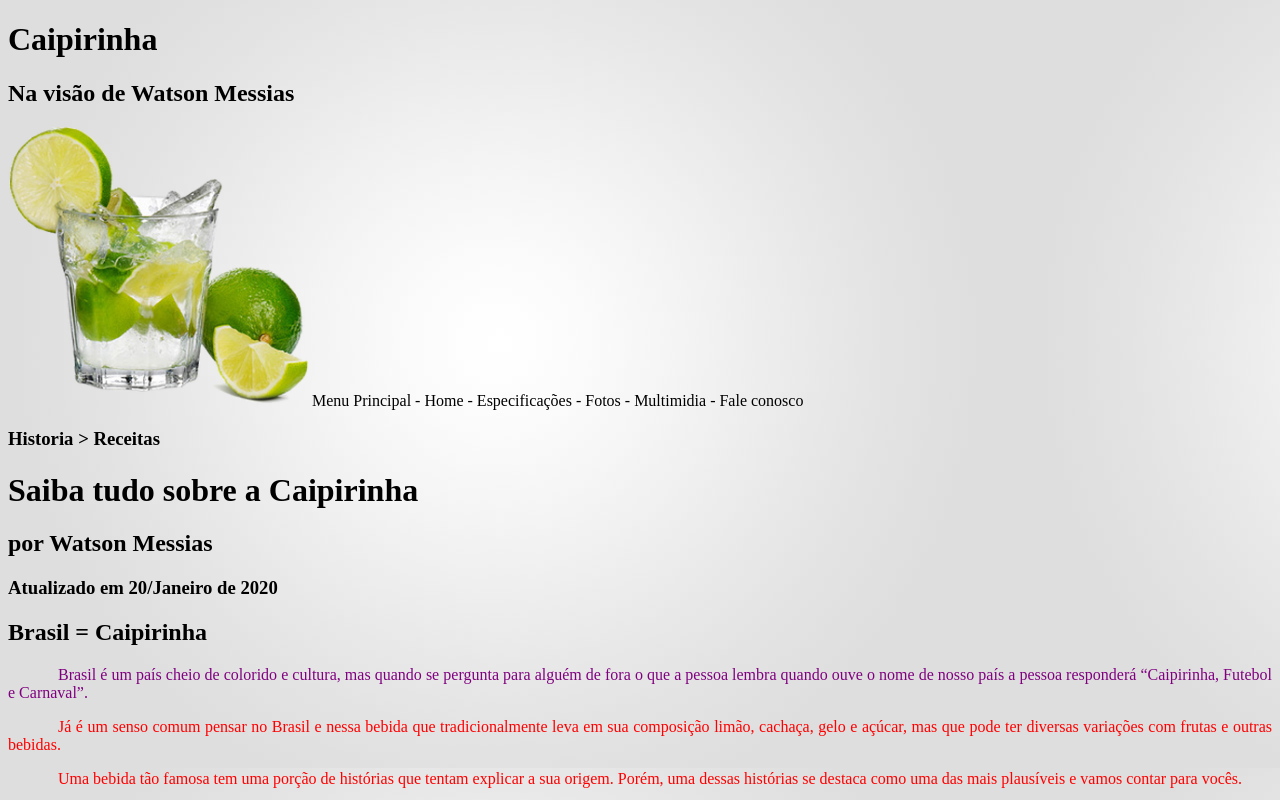
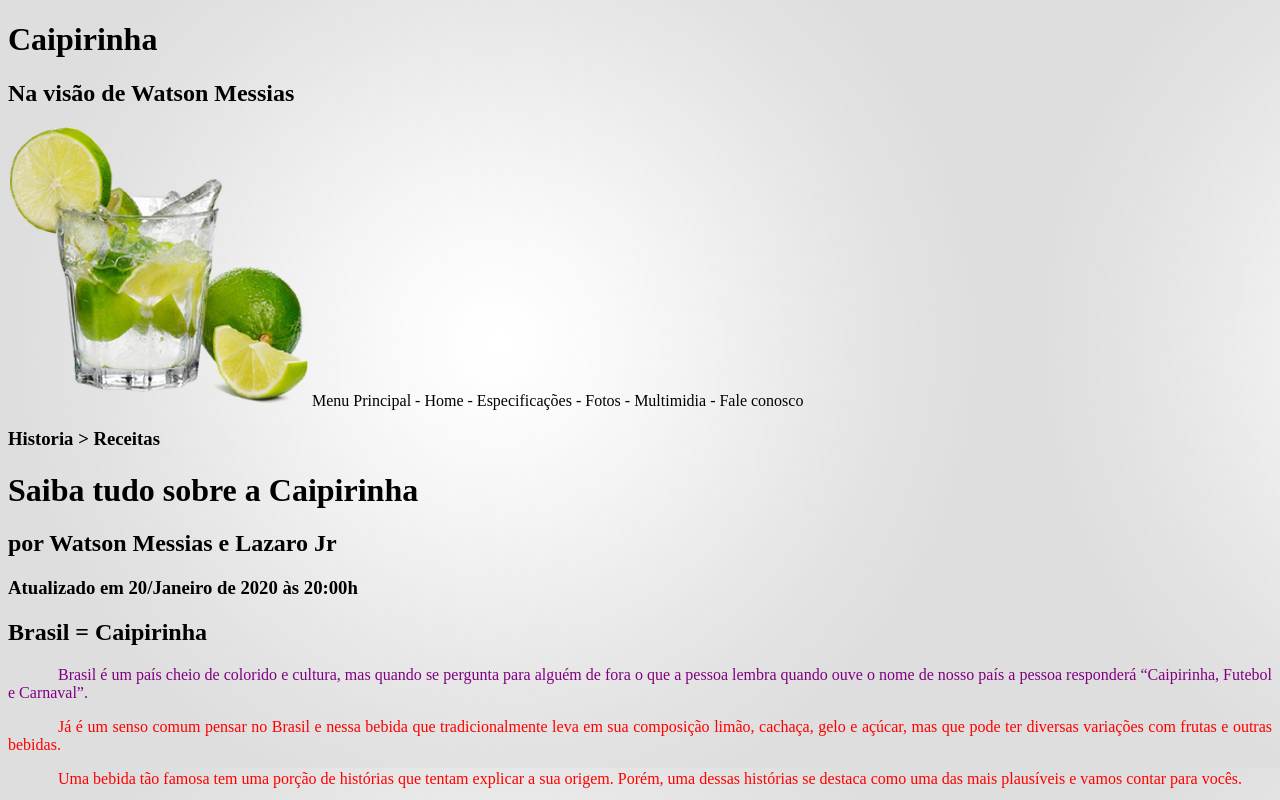
Before and after one commit to watson40203/site-caipirinha, a plain HTML site: page index.html in a window 1280 px wide. Shown: the top 800 px of the page. Drawn offline with Linux system fonts and the light colour scheme; files whose address does not match are found by name.

Commit message:
Alterando os autores

```diff
--- a/index.html
+++ b/index.html
@@ -42,8 +42,8 @@
 		<hgroup>
 		<h3>Historia > Receitas</h3>
 		<h1>Saiba tudo sobre a Caipirinha</h1>
-		<h2>por Watson Messias</h2>
-		<h3>Atualizado em 20/Janeiro de 2020</h3>
+		<h2>por Watson Messias e Lazaro Jr</h2>
+		<h3>Atualizado em 20/Janeiro de 2020 às 20:00h</h3>
 		</hgroup>
 
 
```
